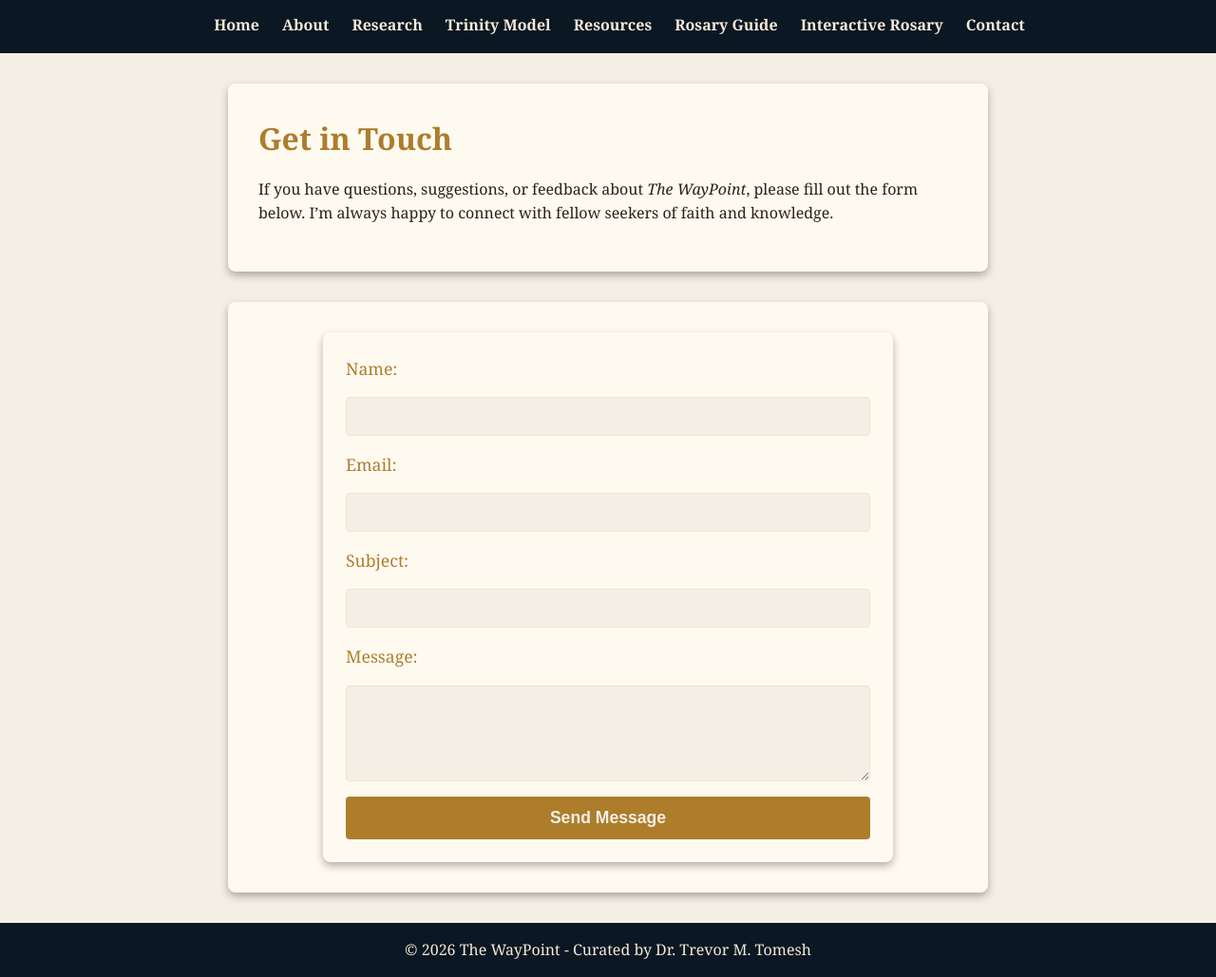
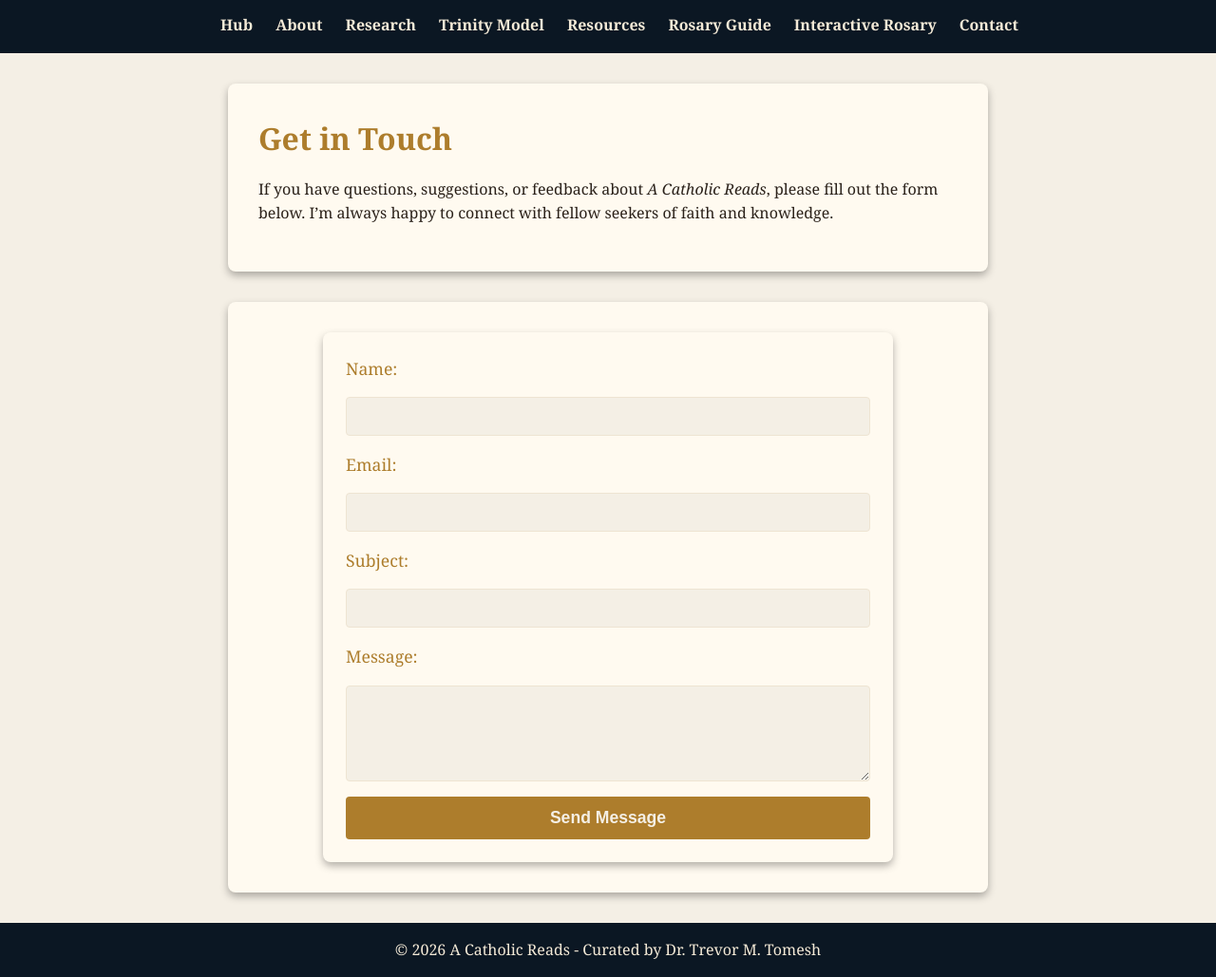
Before and after one commit to trevortomesh/acatholicreads.com, a plain HTML site: page TheWayPoint/contact.html in a window 1280 px wide. Shown: the part 562-1591 px from the top of the page at 95% size. Drawn offline with Linux system fonts and the light colour scheme.

Commit message:
Rebrand WayPoint pages into A Catholic Reads: TheWayPoint/contact.html

```diff
--- a/TheWayPoint/contact.html
+++ b/TheWayPoint/contact.html
@@ -3,7 +3,7 @@
 <head>
     <meta charset="UTF-8">
     <meta name="viewport" content="width=device-width, initial-scale=1.0">
-    <title>Contact - The WayPoint</title>
+    <title>Contact - A Catholic Reads</title>
     <link rel="stylesheet" href="assets/css/style.css">
 </head>
 <body>
@@ -19,8 +19,8 @@
 <!-- Navigation Section -->
 <nav>
     <ul>
-        <li><a href="index.html">Home</a></li>
-        <li><a href="about.html">About</a></li>
+        <li><a href="https://acatholicreads.com/">Hub</a></li>
+        <li><a href="https://acatholicreads.com/about/">About</a></li>
         <li><a href="theological-computing.html">Research</a></li>
         <li><a href="../TrinityModel/index.html">Trinity Model</a></li>
         <li><a href="resources.html">Resources</a></li>
@@ -35,7 +35,7 @@
     <!-- Introduction Section -->
     <section class="section">
         <h2>Get in Touch</h2>
-        <p>If you have questions, suggestions, or feedback about <em>The WayPoint</em>, please fill out the form below. I’m always happy to connect with fellow seekers of faith and knowledge.</p>
+        <p>If you have questions, suggestions, or feedback about <em>A Catholic Reads</em>, please fill out the form below. I’m always happy to connect with fellow seekers of faith and knowledge.</p>
     </section>
 
     <!-- Contact Form Section -->
@@ -60,7 +60,7 @@
 
 <!-- Footer Section -->
 <footer>
-    <p>© <span id="currentYear"></span> The WayPoint - Curated by Dr. Trevor M. Tomesh</p>
+    <p>© <span id="currentYear"></span> A Catholic Reads - Curated by Dr. Trevor M. Tomesh</p>
 </footer>
 
 <script>
```
